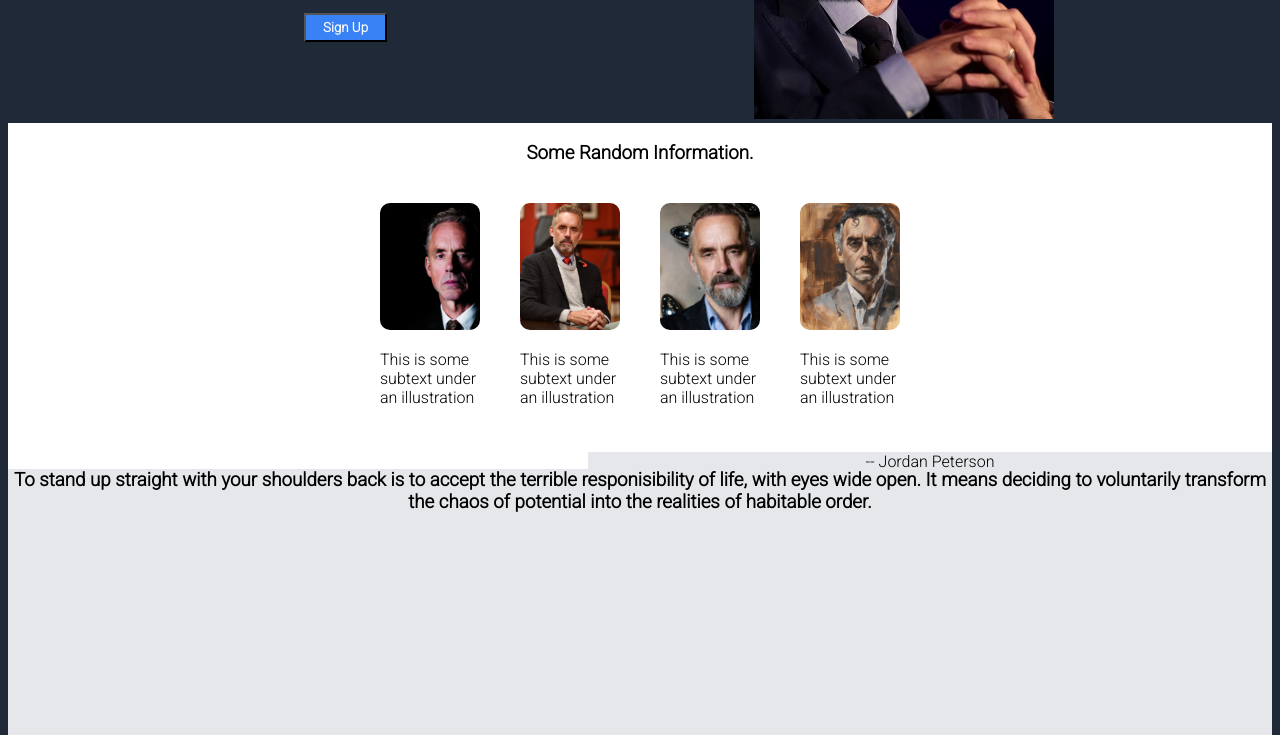
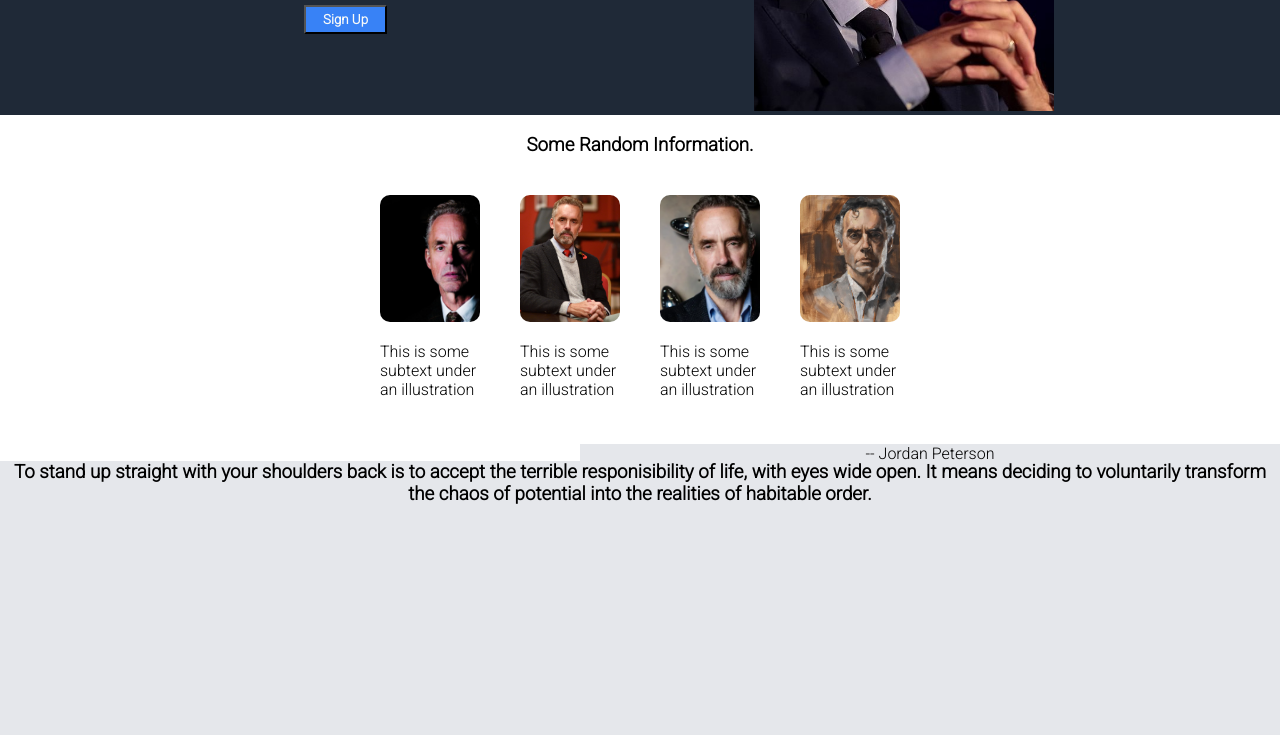
Before and after one commit to elementtest/flexbox, a plain HTML site: page index.html in a window 1280 px wide. Shown: the part 297-1032 px from the top of the page. Drawn offline with Linux system fonts and the light colour scheme.

Commit message:
fix width issue

```diff
--- a/index.html
+++ b/index.html
@@ -4,7 +4,7 @@
     <meta charset="UTF-8">
     <meta http-equiv="X-UA-Compatible" content="IE=edge">
     <meta name="viewport" content="width=>, initial-scale=1.0">
-    <title>Document</title>
+    <title>Thank you Jordan Peterson</title>
     <link rel="stylesheet" href="style.css">
     <link rel="preconnect" href="https://fonts.googleapis.com">
 <link rel="preconnect" href="https://fonts.gstatic.com" crossorigin>
--- a/style.css
+++ b/style.css
@@ -1,3 +1,7 @@
+body {
+    margin: 0;
+}
+
 :root {
     --clr-primary: ;
     --clr-primary-hover: ;
```
